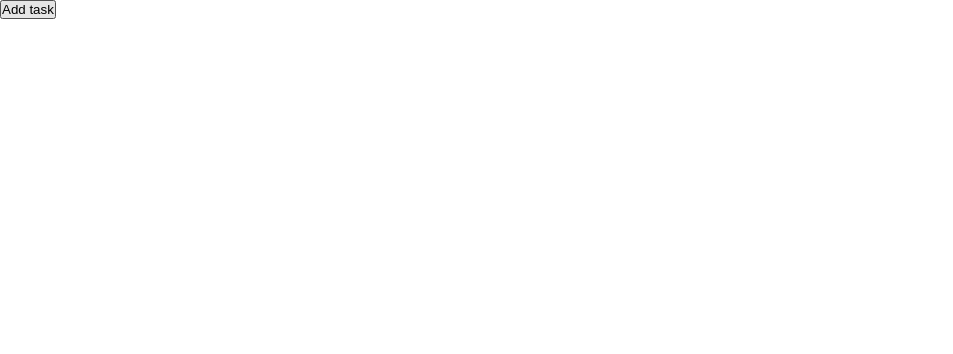
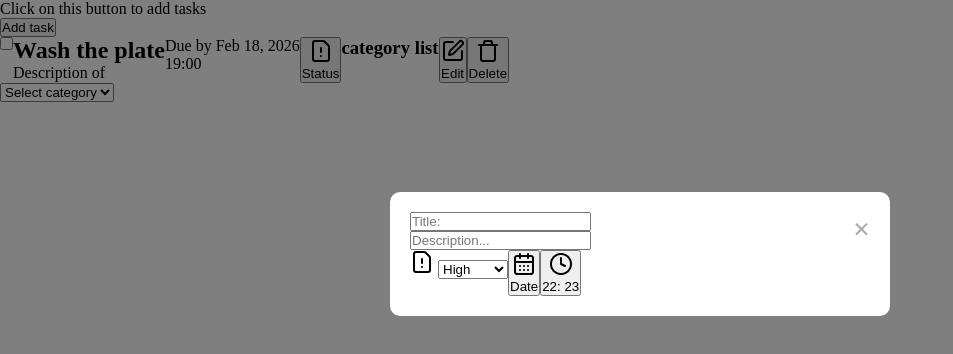
Before and after one commit to Tega96/HNG, a plain HTML site: page todo-app/index.html in a window 1280 px wide. Shown: the whole page, without its empty margins (0-953 px from the left). Drawn offline with Linux system fonts and the light colour scheme.

Commit message:
Add more feature to the Html ui, add README.md file

```diff
--- a/todo-app/index.html
+++ b/todo-app/index.html
@@ -8,7 +8,11 @@
 </head>
 <body>
     <main >
-        <button id="addTaskBtn">Add task</button>
+        <div>
+            <p class="">Click on this button to add tasks</p>
+            <button id="addTaskBtn">Add task</button>
+        </div>
+
 
         <!-- The modal -->
         <article data-testid="test-todo-card" id="todoModal" class="todoModal">
@@ -16,23 +20,31 @@
                 <span class="close">&times;</span>
 
                 <div class="content">
-                    <div class="task">
-                        <h2 class="title" data-testid="test-todo-title">Title:</h2>
-                        <p class="description" data-testid="test-todo-description">description</p>
+                    <div class="">
+                        <div class="task">
+                            <input type="text" placeholder="Title:" class="">
+                        </div>
+                        <div class="task">
+                            <input type="text" placeholder="Description..." class="">
+                        </div>
                     </div>
                     <div class="smaller">
                         <div class="" data-testid="test-todo-priority">
-                            <img src="" alt="priority" class="icon">
-                            <p>High</p>
+                            <img src="./public/icons/file-exclamation-point.png" alt="priority" class="icon">
+                            <select name="priority" data-testid="test-todo-priority">
+                                <option value="high"> High</option>
+                                <option value="medium">Medium</option>
+                                <option value="low">Low</option>
+                            </select>
                         </div>
-                        <div class="" data-testid="test-todo-due-date">
-                            <img src="" alt="due data" class="icon">
-                            <p>Due in 3 days time</p>
-                        </div>
-                        <div class="">
-                            <img src="" alt="time icon" class="icon">
-                            <p class="">22: 23</p>
-                        </div>
+                        <button class="" data-testid="test-todo-due-date">
+                            <img src="./public/icons/calendar-days.png" alt="due data" class="icon">
+                            <p data-testid="test-todo-due-date">Date</p>
+                        </button>
+                        <button class="">
+                            <img src="./public/icons/clock.png" alt="time icon" class="icon">
+                            <p class="" data-testid="test-todo-time-remaining">22: 23</p>
+                        </button>
                     </div>
 
                 </div>
@@ -41,6 +53,46 @@
             <div class=""></div>
         </article>
 
+        <article>
+            <div class="art" role="list">
+                <input type="checkbox" data-testid="test-todo-complete-toggle">
+                <div class="">
+                    <h2 data-testid="test-todo-title">Wash the plate</h2>
+                    <p data-testid="test-todo-description">Description of </p>
+                </div>
+                <div>
+                    <p data-testid="test-todo-due-date">Due by Feb 18, 2026</p>
+                    <time datetime="2017-04-29T19:00" data-testid="test-todo-time-remaining">19:00 </p>
+                </div>
+                <button data-testid="test-todo-status">
+                    <img src="./public/icons/file-exclamation-point.png" alt="status" class="icon"/>
+                    <p class="">Status</p>
+                </button>
+                <div>
+                    <h3>category list</h3>
+                </div>
+                <button class="" data-testid="test-todo-edit-button">
+                    <img src="./public/icons/square-pen.png" alt="Edit button" class="icon">
+                    <p>Edit</p>
+                </button>
+                <button class="" data-testid="test-todo-edit-button">
+                    <img src="./public/icons/trash.png" alt="Delete button" class="icon">
+                    <p>Delete</p>
+                </button>
+            </div>
+        </article>
+        <article>
+            <select name="category" id="" data-testid="test-todo-tags">
+                <option value="">Select category</option>
+                <option value="home">Home</option>
+                <option value="work">Work</option>
+                <option value="study">Study</option>
+                <option value="finance">Finance</option>
+                <option value="micelleneous">Micelleneous</option>
+            </select>
+
+        </article>
+
     </main>
     <script src="script.js" defer></script>
 </body>
--- a/todo-app/script.js
+++ b/todo-app/script.js
@@ -17,3 +17,9 @@ window.onclick = function (event) {
         modal.style.display = 'none';
     }
 }
+
+document.addEventListener('keydown', function (event) {
+    if (event.key === 'Escape' && modal.style.display === 'block') {
+        modal.style.display = "none"
+    }
+})
--- a/todo-app/styles.css
+++ b/todo-app/styles.css
@@ -6,7 +6,7 @@
 
 /* Modal background overlay */
 .todoModal {
-    display: none;
+    display: block;
     position: fixed;
     z-index: 1;
     left: 0;
@@ -52,3 +52,13 @@
     display: flex;
 
 }
+
+.icon {
+    width: 24px;
+    height: 24px;
+}
+
+.art {
+    display: flex;
+    align-items: start;
+}
```
Also changed, not shown: todo-app/public/icons/calendar-days.png (added), todo-app/public/icons/clock.png (added), todo-app/public/icons/file-exclamation-point.png (added), todo-app/public/icons/square-pen.png (added), todo-app/public/icons/trash.png (added), 1 other file.
